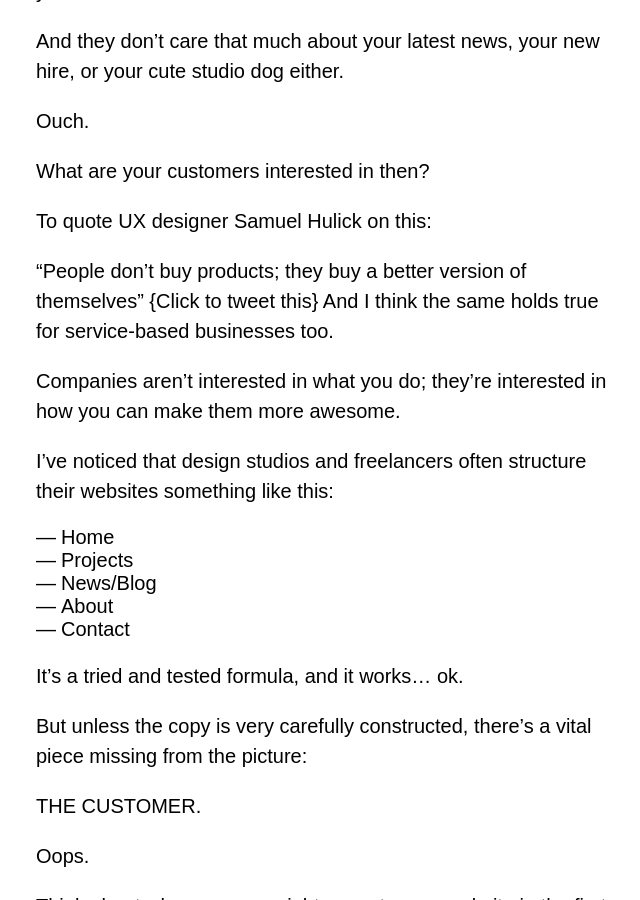
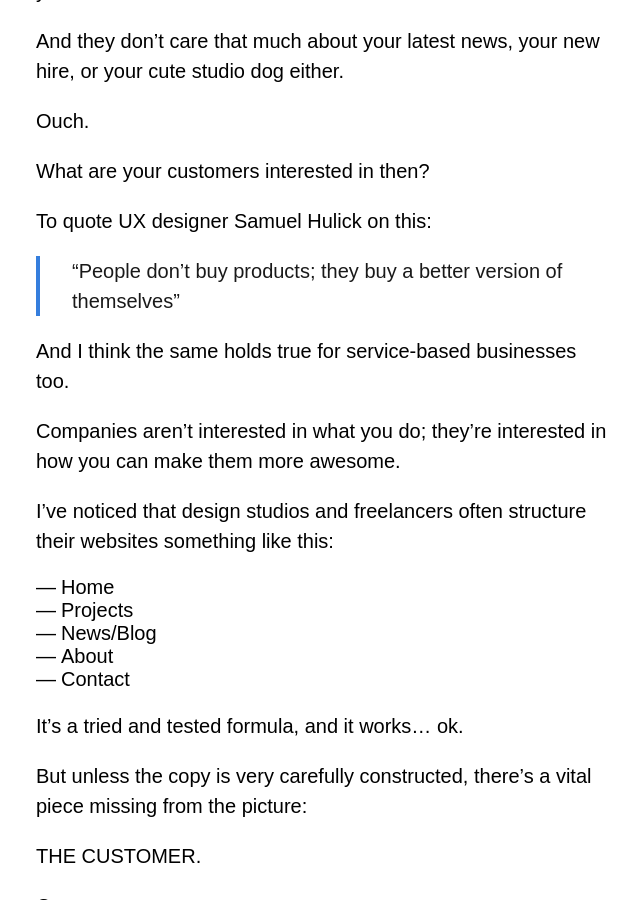
Before and after one commit to j-greig/cyclelovedesignco, a Jekyll site: the page built from _posts/2016-10-07-dont-make-it-about-you.md, in a window 1280 px wide and 900 px high, scrolled down 430 px. Shown: the whole window, without its empty margins (604-1244 px from the left). Built offline with Jekyll 4.4.1, drawn with Linux system fonts in a browser that asks for light colours.

Commit message:
Added blockquote left highlight and Git Plus info

```diff
--- a/_includes/_content.html
+++ b/_includes/_content.html
@@ -3,6 +3,7 @@
 {{ content |
 	replace: '<h2', '<h2 class="f3 mb0 pb0 tracked ttu w-70"' |
 	replace: '<p>', p |
+	replace: '<blockquote>', blockquote |
 	replace: '<ul>', '<ul class="f5 f5-m f4-l pl0 list">' |
 	replace: '<ol>', '<ol class="f5 f5-m f4-l pl0">' |
 	replace: '<li>', '<li>' |
--- a/_includes/_globals.md
+++ b/_includes/_globals.md
@@ -1,2 +1,3 @@
 {% assign p = '<p class="f5 f5-m f4-l mt2 lh-copy measure">' %}
+{% assign blockquote = '<blockquote class="ml0 mt0 pl4 black-90 bl bw2 b--blue">' %}
 {% assign -button = 'f6 link dim br-pill ba bw1 ph3 pv2 mv3 dib pointer' %}
--- a/_posts/2016-10-07-dont-make-it-about-you.md
+++ b/_posts/2016-10-07-dont-make-it-about-you.md
@@ -23,7 +23,8 @@ What are your customers interested in then?
 
 To quote UX designer Samuel Hulick on this:
 
-"People don’t buy products; they buy a better version of themselves" {Click to tweet this}
+> "People don’t buy products; they buy a better version of themselves"
+
 And I think the same holds true for service-based businesses too.
 
 Companies aren’t interested in what you do; they’re interested in how you can make them more awesome.
```
Also changed, not shown: README.md.
